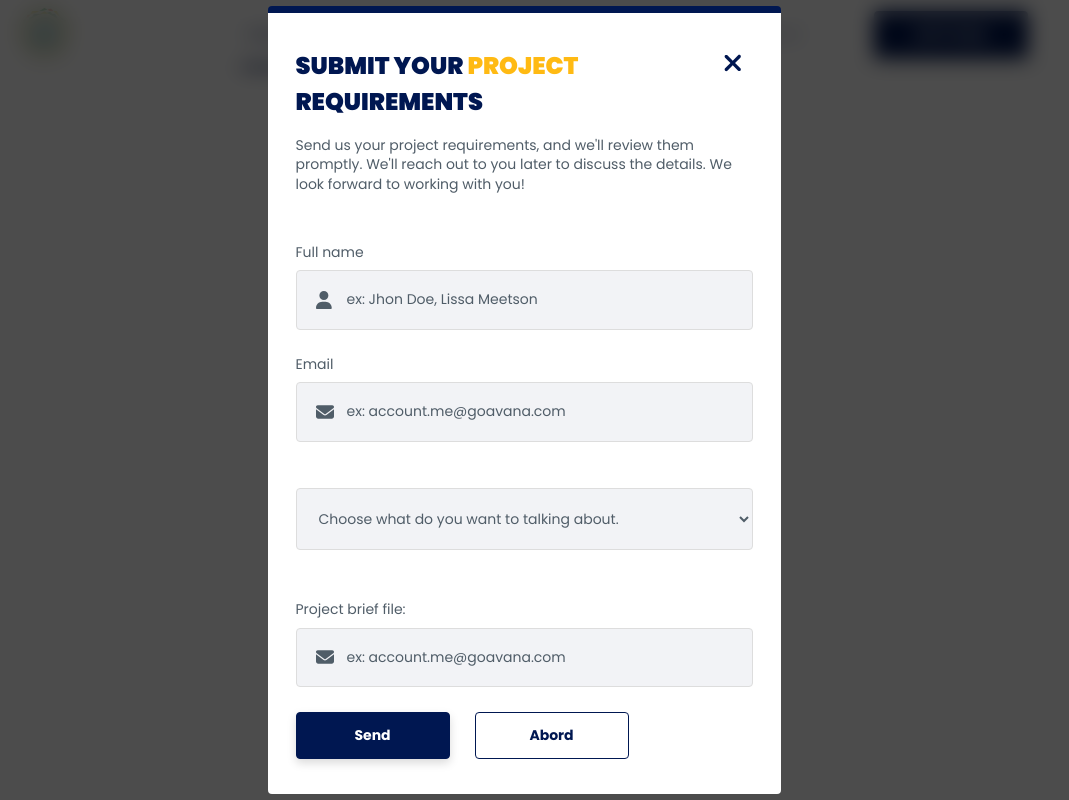
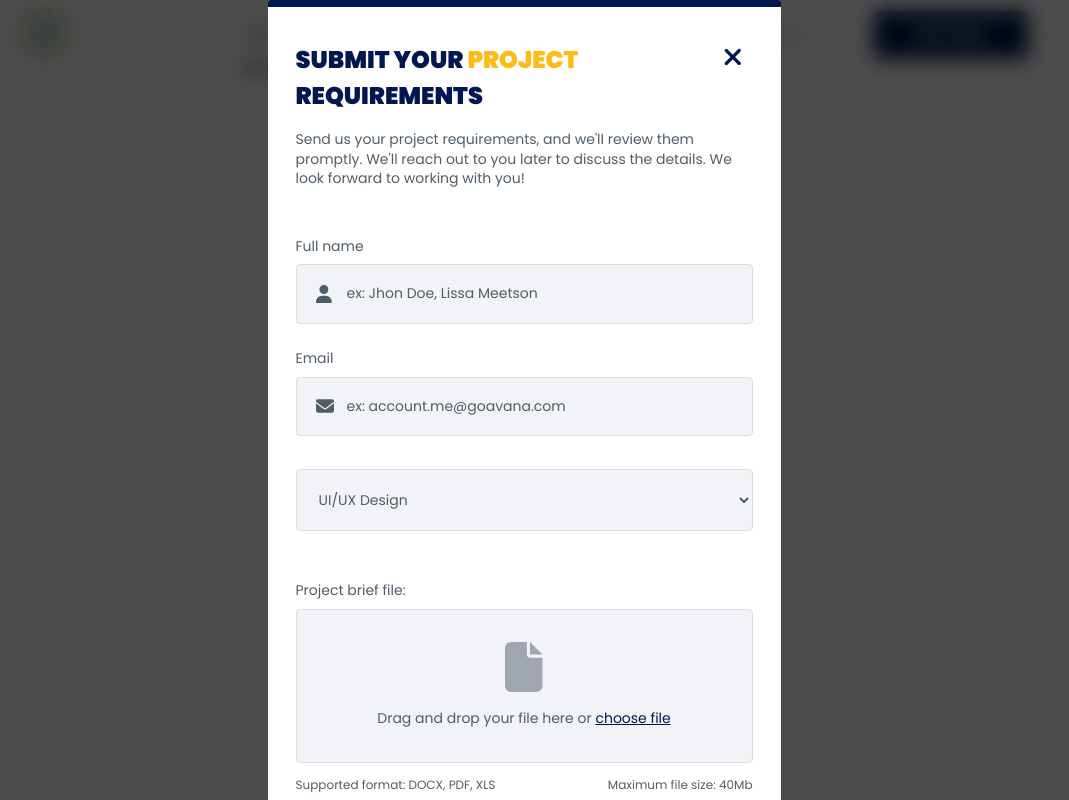
Before and after one commit to maxime-dot/website3, a Next.js app: page / in a window 1280 px wide. Both pictures are taken after a click on the button "LET'S TALK". Shown: the whole page, without its empty margins (116-1185 px from the left). Built offline with nearby package versions, Linux system fonts and the light colour scheme.

Commit message:
feat(ModalLetstalk): add drag and drop  features

```diff
--- a/package.json
+++ b/package.json
@@ -15,6 +15,7 @@
     "next": "13.5.4",
     "react": "^18",
     "react-dom": "^18",
+    "react-dropzone": "^14.2.3",
     "sass": "^1.68.0"
   },
   "devDependencies": {
--- a/src/app/components/modal-lets-talk/ModalLetsTalk.tsx
+++ b/src/app/components/modal-lets-talk/ModalLetsTalk.tsx
@@ -1,7 +1,13 @@
 "use client";
 import React, { useEffect } from "react";
 import { FontAwesomeIcon } from "@fortawesome/react-fontawesome";
-import { faXmark, faUser, faEnvelope } from "@fortawesome/free-solid-svg-icons";
+import {
+  faXmark,
+  faUser,
+  faEnvelope,
+  faFile,
+} from "@fortawesome/free-solid-svg-icons";
+import Dropzone from "react-dropzone";
 import "./modal-lets-talk.scss";
 import Button from "../button/Button";
 import ButtonOutline from "../button-outline/ButtonOutline";
@@ -36,6 +42,10 @@ const ModalLetsTalk: React.FC<ModalLetsTalkProps> = ({ onClose }) => {
       document.removeEventListener("keydown", handleEspaceKeyPress);
     };
   }, []);
+
+  const handleDropFile = (file) => {
+    console.log(file);
+  };
   return (
     <div className="akata-modal d-flex-center">
       <div className="modal-layer" onClick={onClose} />
@@ -98,7 +108,11 @@ const ModalLetsTalk: React.FC<ModalLetsTalkProps> = ({ onClose }) => {
                 name="selected-services"
                 className="select-area akata-text-medium"
               >
-                <option value="" disabled selected>
+                <option
+                  value=""
+                  disabled
+                  defaultValue="Choose what do you want to talking about."
+                >
                   {" "}
                   Choose what do you want to talking about.
                 </option>
@@ -115,14 +129,34 @@ const ModalLetsTalk: React.FC<ModalLetsTalkProps> = ({ onClose }) => {
               <label htmlFor="email" className="akata-text-medium">
                 Project brief file:
               </label>
-              <FontAwesomeIcon icon={faEnvelope} className="form-icon" />
-              <input
-                type="email"
-                placeholder="ex: account.me@goavana.com"
-                name="email"
-                required
-                className="akata-text-medium"
-              />
+              <Dropzone onDrop={(uploadedFile) => handleDropFile(uploadedFile)}>
+                {({ getRootProps, getInputProps }) => (
+                  <section className="drop-zone-section">
+                    <div
+                      {...getRootProps()}
+                      className="input-drop d-flex-center flex-col"
+                    >
+                      <input {...getInputProps()} />
+                      <FontAwesomeIcon
+                        icon={faFile}
+                        className="drop-file-icon"
+                      />
+                      <p className="akata-text-medium drop-file-indicator">
+                        Drag and drop your file here or{" "}
+                        <span className="important-text">choose file</span>
+                      </p>
+                    </div>
+                    <div className="file-type-indicator d-flex-space-between">
+                      <p className="akata-text-small">
+                        Supported format: DOCX, PDF, XLS
+                      </p>
+                      <p className="akata-text-small">
+                        Maximum file size: 40Mb
+                      </p>
+                    </div>
+                  </section>
+                )}
+              </Dropzone>
             </div>
 
             {/* call to action button for modal */}
--- a/src/app/components/modal-lets-talk/modal-lets-talk.scss
+++ b/src/app/components/modal-lets-talk/modal-lets-talk.scss
@@ -125,7 +125,6 @@
           .select-area {
             @extend input;
             padding: 19px 18px;
-            margin-top: 13px;
           }
           &.send-file {
             margin-top: 25px;
--- a/src/app/globals.scss
+++ b/src/app/globals.scss
@@ -105,6 +105,33 @@ body {
   flex-direction: row;
 }
 
+.input-drop {
+  width: 100%;
+  min-height: 154px;
+  background: var(--card-background);
+  border: 1px solid var(--border-color);
+  border-radius: var(--border-radius);
+  gap: 17px;
+  .drop-file-icon {
+    font-size: 50px;
+    color: var(--text-dark);
+    opacity: 0.5;
+  }
+
+  .drop-file-indicator {
+    .important-text {
+      color: var(--goavana-blue);
+      text-decoration: underline;
+    }
+  }
+}
+
+.drop-zone-section {
+  .file-type-indicator {
+    margin-top: 13px;
+  }
+}
+
 // 2xl
 @media (max-width: 1536px) {
   .container {
```
Also changed, not shown: 1 other file (tests, documents, lock files or other folders).
